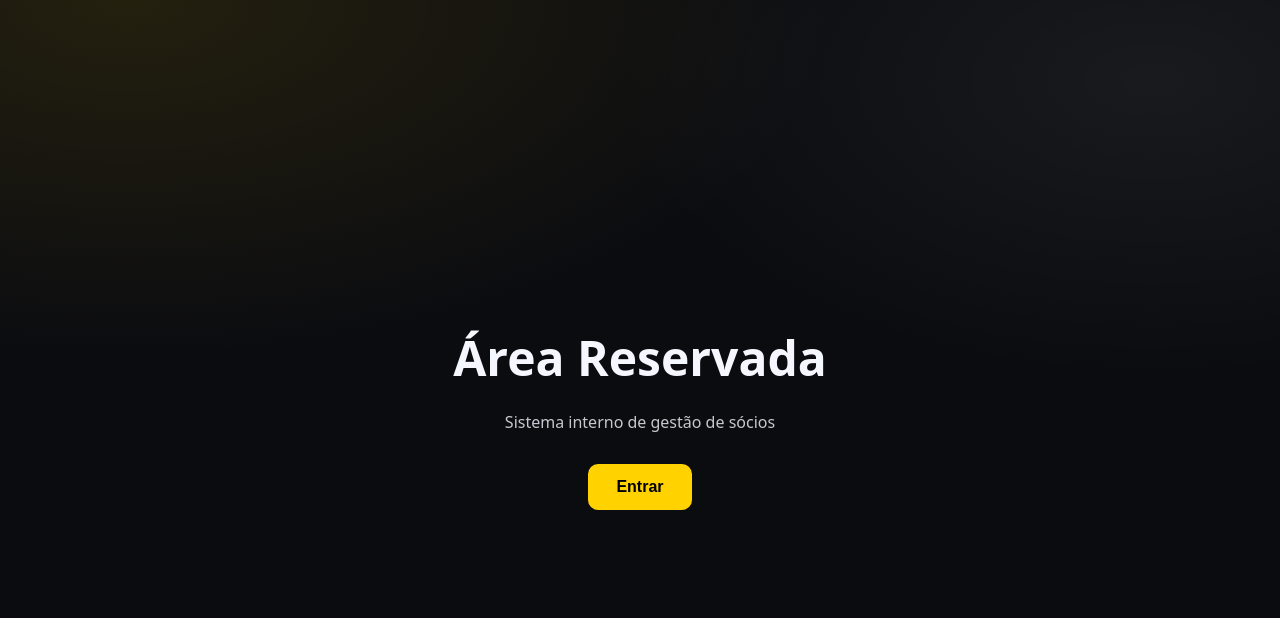
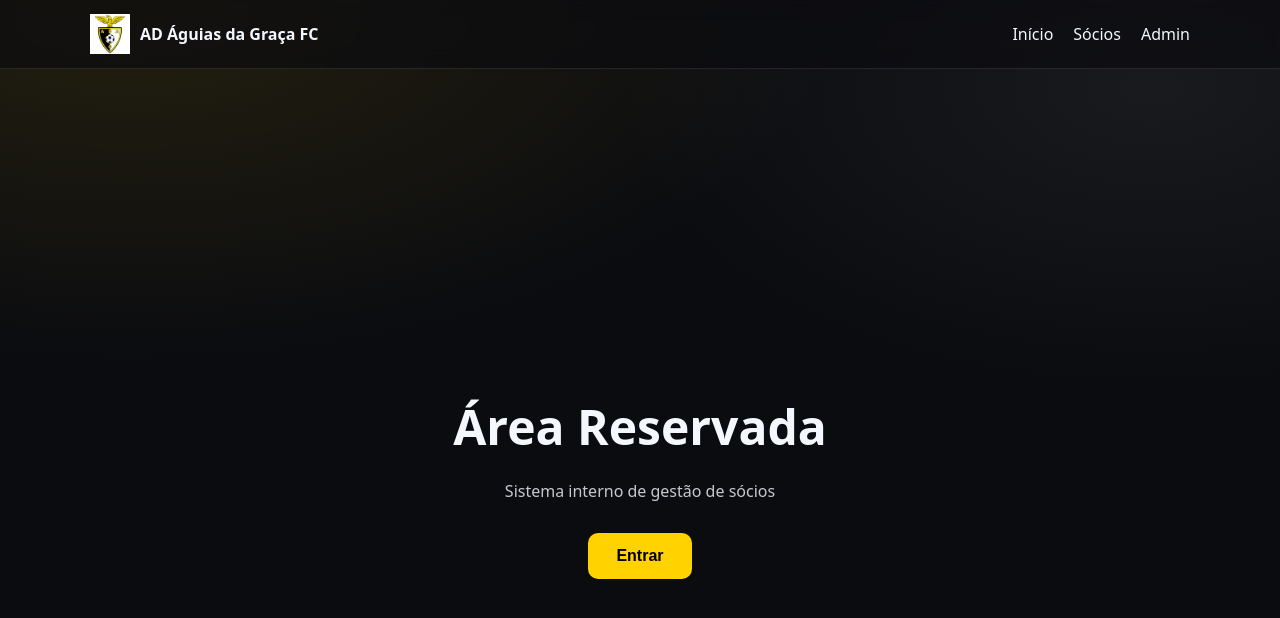
Before and after one commit to AguiasdaGraca/aguias-site, a Next.js app: page / in a window 1280 px wide. Shown: the top 618 px of the page. Built offline with nearby package versions, Linux system fonts and the light colour scheme.

Commit message:
add admin protected layout

```diff
--- a/app/layout.tsx
+++ b/app/layout.tsx
@@ -1,10 +1,17 @@
 import "./globals.css";
-import type { ReactNode } from "react";
+import Navbar from "./components/Navbar";
 
-export default function RootLayout({ children }: { children: ReactNode }) {
+export default function RootLayout({
+  children,
+}: {
+  children: React.ReactNode;
+}) {
   return (
     <html lang="pt">
-      <body>{children}</body>
+      <body>
+        <Navbar />
+        {children}
+      </body>
     </html>
   );
 }
```
Also changed, not shown: app/admin/layout.tsx (+25 -5 lines).
